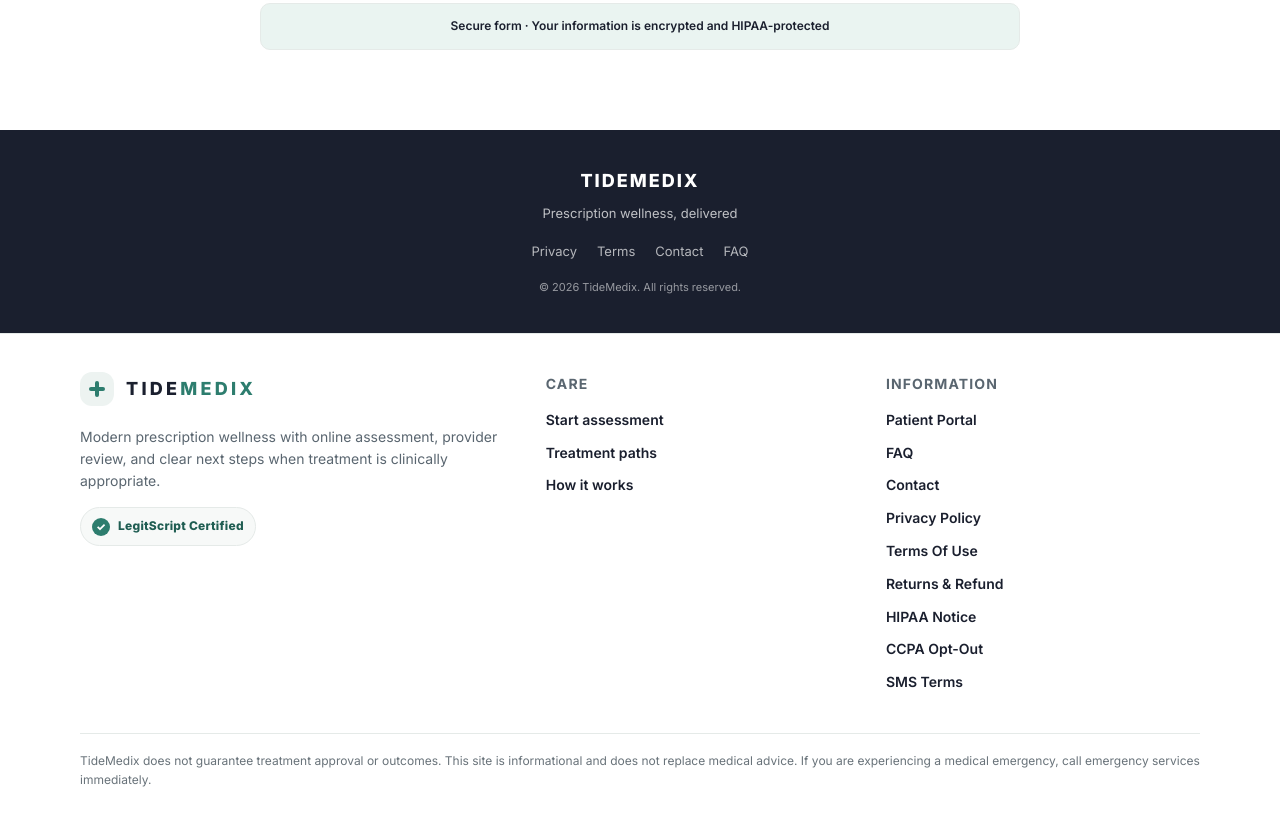
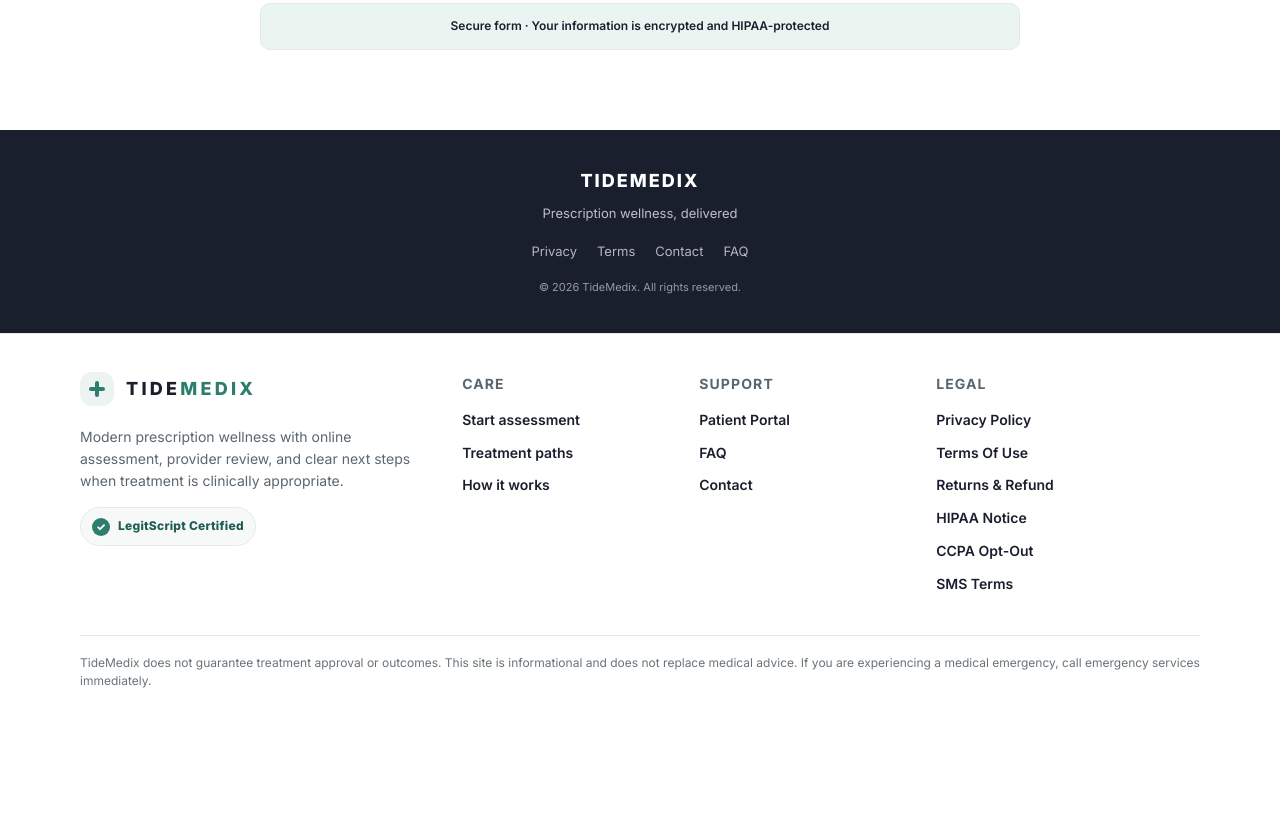
Before and after one commit to sidemix/tidemedix, a plain HTML site: page contact.html in a window 1280 px wide. Shown: the part 1402-2215 px from the top of the page. After the commit the page ends 2117 px from the top, so only its background shows below. Drawn offline with Linux system fonts and the light colour scheme.

Commit message:
Split TideMedix footer support and legal links

```diff
--- a/contact.html
+++ b/contact.html
@@ -118,7 +118,7 @@
     /* Canonical TideMedix footer — keep identical across all public pages. */
     .tm-site-footer { background: #fff; border-top: 1px solid #E5EAE8; color: #1A1F2E; font-family: Inter, -apple-system, BlinkMacSystemFont, "Segoe UI", Roboto, sans-serif; }
     .tm-footer-wrap { width: min(1120px, calc(100% - 40px)); margin: 0 auto; }
-    .tm-footer-main { display: grid; grid-template-columns: 1.4fr 1fr 1fr; gap: 26px; padding: 38px 0 30px; }
+    .tm-footer-main { display: grid; grid-template-columns: 1.35fr .8fr .8fr 1fr; gap: 26px; padding: 38px 0 30px; }
     .tm-footer-brand { display: inline-flex; align-items: center; gap: 12px; color: inherit; text-decoration: none; font-size: 18px; font-weight: 800; letter-spacing: 0.18em; }
     .tm-footer-brand-mark { width: 34px; height: 34px; border-radius: 12px; background: #EDF3F1; position: relative; flex: 0 0 auto; }
     .tm-footer-brand-mark::before, .tm-footer-brand-mark::after { content: ""; position: absolute; left: 50%; top: 50%; translate: -50% -50%; background: #2D7D6E; border-radius: 999px; }
@@ -244,10 +244,13 @@
       <a href="index.html#how">How it works</a>
     </div>
     <div class="tm-footer-col">
-      <h3>Information</h3>
+      <h3>Support</h3>
       <a href="https://try.tidemedix.com/sign-in?returnTo=%2F">Patient Portal</a>
       <a href="files/faq.html">FAQ</a>
       <a href="files/contact.html">Contact</a>
+    </div>
+    <div class="tm-footer-col">
+      <h3>Legal</h3>
       <a href="files/privacy.html">Privacy Policy</a>
       <a href="files/terms.html">Terms Of Use</a>
       <a href="files/returns-refund-policy.html">Returns &amp; Refund</a>
```
Also changed, not shown: faq.html (+5 -2 lines), files/ccpa.html (+5 -2 lines), files/contact.html (+5 -2 lines), files/faq.html (+5 -2 lines), files/hipaa.html (+5 -2 lines), files/privacy.html (+5 -2 lines), files/returns-refund-policy.html (+5 -2 lines), files/sms-terms-and-conditions.html (+5 -2 lines), files/terms.html (+5 -2 lines), index.html (+5 -2 lines), privacy.html (+5 -2 lines), terms.html (+5 -2 lines).
